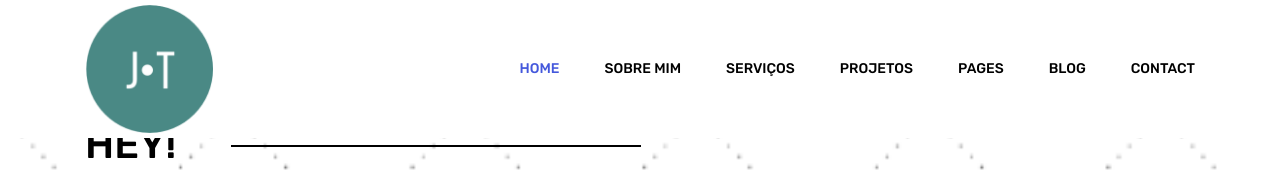
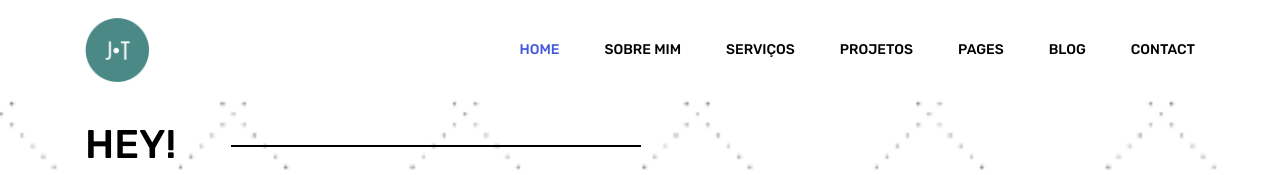
Before and after one commit to jeanpttorres/jeanpttorres.github.io, a plain HTML site: page index.html in a window 1280 px wide. Shown: the top 175 px of the page. Drawn offline with Linux system fonts and the light colour scheme; some packages are replaced by stand-ins of ours.

Commit message:
Atualizacao na Home e upload da imagem

```diff
--- a/index.html
+++ b/index.html
@@ -26,7 +26,7 @@
 			<nav class="navbar navbar-expand-lg navbar-light">
 				<div class="container">
 					<!-- Brand and toggle get grouped for better mobile display -->
-					<a class="navbar-brand logo_h" href="index.html"><img src="img/logo.png" style="width: 10vw; min-width: 6px;" alt=""></a>
+					<a class="navbar-brand logo_h" href="index.html"><img src="img/logo.png" style="width: 5vw; min-width: 3px;" alt=""></a>
 					<button class="navbar-toggler" type="button" data-toggle="collapse" data-target="#navbarSupportedContent"
 					 aria-controls="navbarSupportedContent" aria-expanded="false" aria-label="Toggle navigation">
 						<span class="icon-bar"></span>
```
